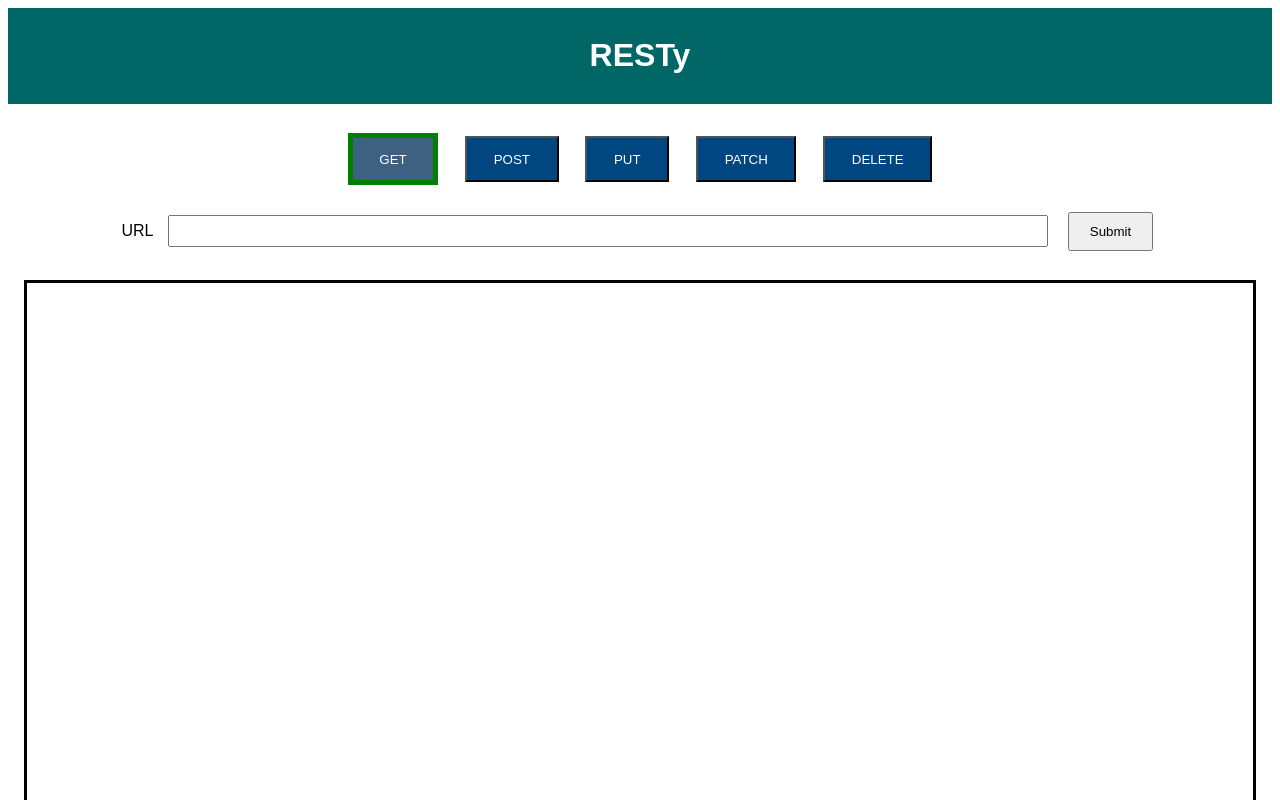
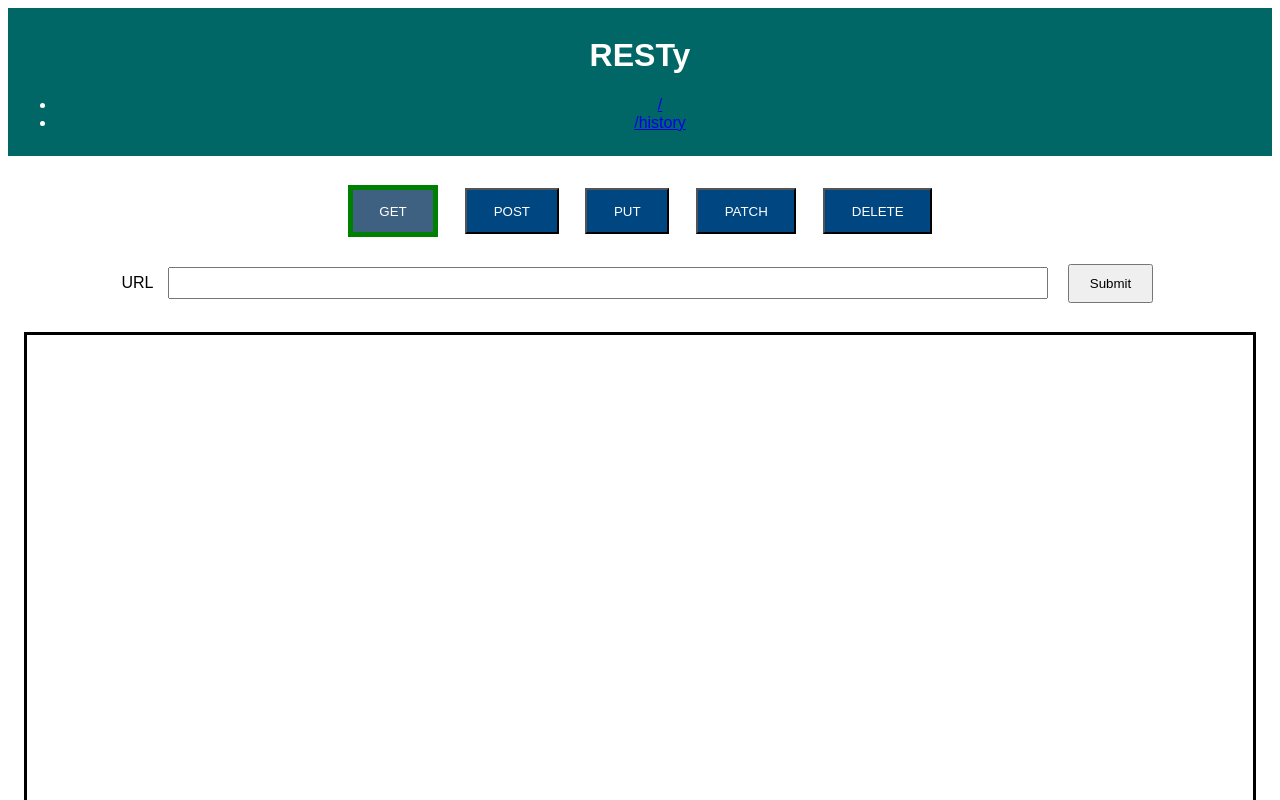
Before and after one commit to earljay-caoile-401-advanced-javascript/react-resty, a React (Create React App) app: page / in a window 1280 px wide. Shown: the top 800 px of the page. Built offline with nearby package versions, Linux system fonts and the light colour scheme.

Commit message:
implemented basic nav component and placed it in header

```diff
--- a/src/components/Header.js
+++ b/src/components/Header.js
@@ -1,10 +1,16 @@
 import React from 'react';
+import Nav from './Nav';
 
 class Header extends React.Component {
   render() {
+    const links = [
+      { displayName: 'Home', url: '/' },
+      { displayName: 'History', url: '/history' },
+    ];
     return (
       <header>
         <h1>RESTy</h1>
+        <Nav links={links} />
       </header>
     );
   }
--- /dev/null
+++ b/src/components/Nav.js
@@ -0,0 +1,22 @@
+import React from 'react';
+import { Link } from 'react-router-dom';
+
+function Nav(props) {
+  const navLinks = [];
+
+  for (let i = 0; i < props.links.length; i++) {
+    navLinks.push(
+      <li key={i}>
+        <Link to={props.links[i].url}>{props.links[i].url}</Link>
+      </li>
+    );
+  }
+
+  return (
+    <nav className={props.className} style={props.styles}>
+      <ul>{navLinks}</ul>
+    </nav>
+  );
+}
+
+export default Nav;
```
